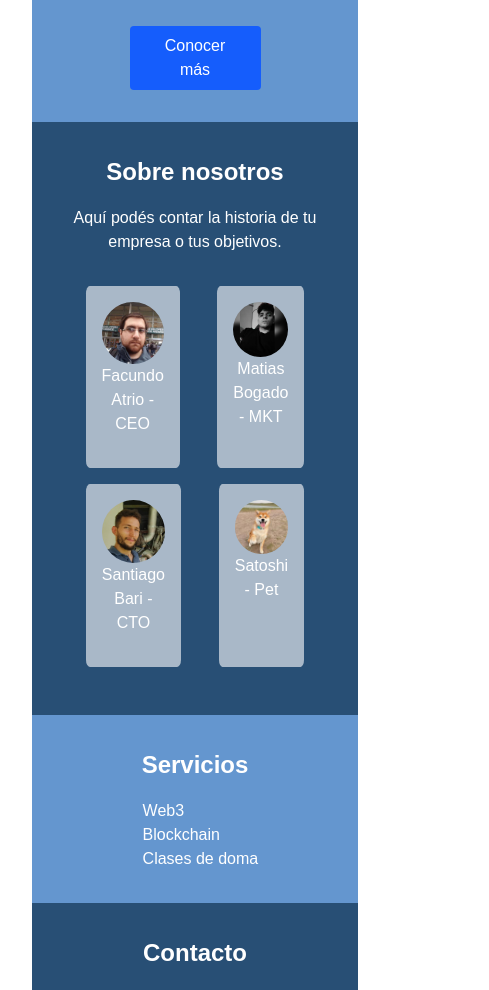
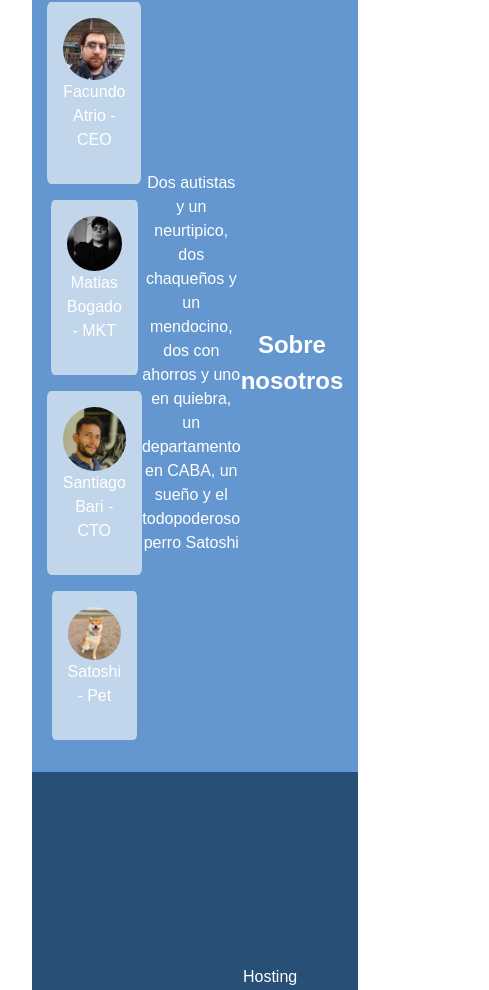
Before and after one commit to SantiagoBari/webLycos, a Next.js app: page / in a window 390 px wide. Shown: the part 970-1960 px from the top of the page, 489 px wide, since content can reach past the window. Built offline with nearby package versions, Linux system fonts and the light colour scheme.

Commit message:
cambios en el estilo global y diseno responsive

```diff
--- a/src/app/globals.css
+++ b/src/app/globals.css
@@ -11,16 +11,40 @@ body {
   font-family: Arial, Helvetica, sans-serif;
 }
 
+.section {
+  display: flex;
+  justify-content: center;
+  align-items: center;
+  min-height: 50vh; /* mínimo para mobile */
+  padding: 2rem;
+}
+
 .section:nth-child(odd) {
-  padding:2rem;
   background-color: #284f75;
   color: #ffffff;
+  flex-direction: row;
 }
 
 .section:nth-child(even) {
-  padding:2rem;
   background-color: #6496cf;
   color: #fff;
+  flex-direction: row-reverse;
+}
+
+/* Desktop: mayor a 768px de ancho */
+@media (min-width: 768px) {
+  .section {
+    min-height: 100vh; /* ocupa toda la pantalla */
+  }
+}
+
+/* Opcional: muy pequeñas pantallas (móviles) */
+@media (max-width: 480px) {
+  .section {
+    flex-direction: column; /* apila elementos verticalmente */
+    min-height: 60vh;       /* proporcional al dispositivo */
+    padding: 1rem;
+  }
 }
 
 h3 {
--- a/src/app/layout.tsx
+++ b/src/app/layout.tsx
@@ -1,5 +1,6 @@
 import type { Metadata } from "next";
 import { Geist, Geist_Mono } from "next/font/google";
+import Header from '../components/header';
 import "./globals.css";
 
 const geistSans = Geist({
@@ -24,9 +25,16 @@ export default function RootLayout({
 }>) {
   return (
     <html lang="en">
+      <head>
+        <link
+          rel="stylesheet"
+          href="https://cdnjs.cloudflare.com/ajax/libs/font-awesome/6.5.1/css/all.min.css"
+        />
+      </head>
       <body
         className={`${geistSans.variable} ${geistMono.variable} antialiased`}
       >
+      <Header/>
         {children}
       </body>
     </html>
--- a/src/app/page.tsx
+++ b/src/app/page.tsx
@@ -1,13 +1,12 @@
 // app/page.tsx
 import React from 'react';
-import Header from '../components/header';
 import About from '../components/About';
 
 export default function HomePage() {
   return (
     <main style={{ fontFamily: 'sans-serif', padding: '2rem', gap: '1rem' }}>
       {/* Header */}
-      <Header/>
+
 
       {/* Hero Section */}
       <section id="hero" className="section">
@@ -30,7 +29,7 @@ export default function HomePage() {
       <section id="services" className="section">
         <h3>Servicios</h3>
         <ul>
-          <li>Web3</li>
+          <li>Hosting Web3</li>
           <li>Blockchain</li>
           <li>Clases de doma</li>
         </ul>
@@ -39,7 +38,16 @@ export default function HomePage() {
       {/* Contact Section */}
       <section id="contact" className="section">
         <h3>Contacto</h3>
-        <p>Podés poner tu mail, teléfono o formulario de contacto aquí.</p>
+        <p>facundo.atrio@lycos.com.ar</p>
+        <a
+            href="https://wa.me/5492616824346"
+            target="_blank"
+            rel="noopener noreferrer"
+            className="flex justify-center items-center gap-2 text-lg"
+            >
+          <i className="fa-brands fa-whatsapp"></i> WhatsApp
+        </a>
+
       </section>
 
       {/* Footer */}
--- a/src/components/About.tsx
+++ b/src/components/About.tsx
@@ -5,7 +5,7 @@ export default function About() {
   return (
         <section id="about" className="section">
             <h3>Sobre nosotros</h3>
-            <p>Aquí podés contar la historia de tu empresa o tus objetivos.</p>
+            <p>Dos autistas y un neurtipico, dos chaqueños y un mendocino, dos con ahorros y uno en quiebra, un departamento en CABA, un sueño y el todopoderoso perro Satoshi</p>
             <div className={styles.teamContainer}>
                 <div className={styles.teamCard}>
                     <Image src="/Facu.jpeg" width={500} height={500} alt="Facundo Atrio" className={styles.teamPhoto}/>
```
Also changed, not shown: public/tellegram.webp (added).
